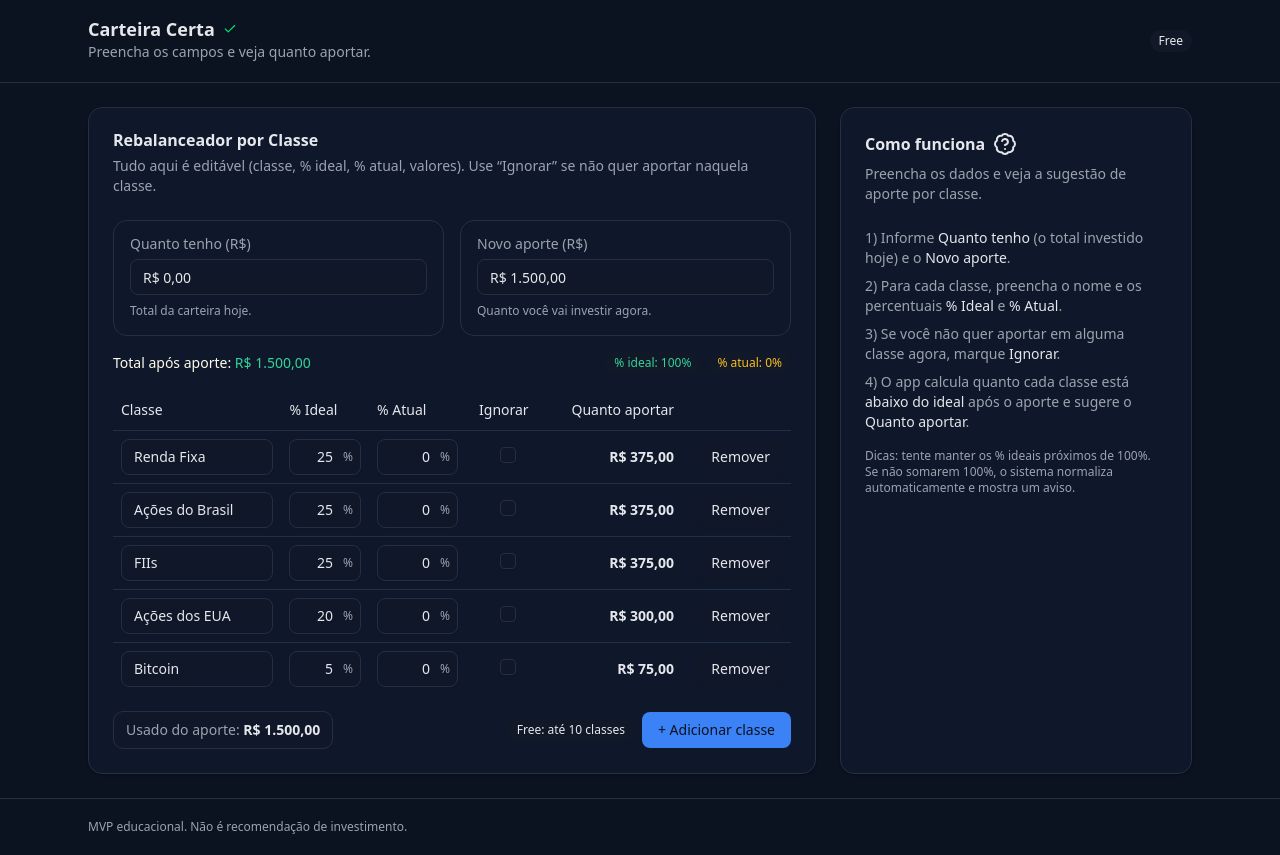
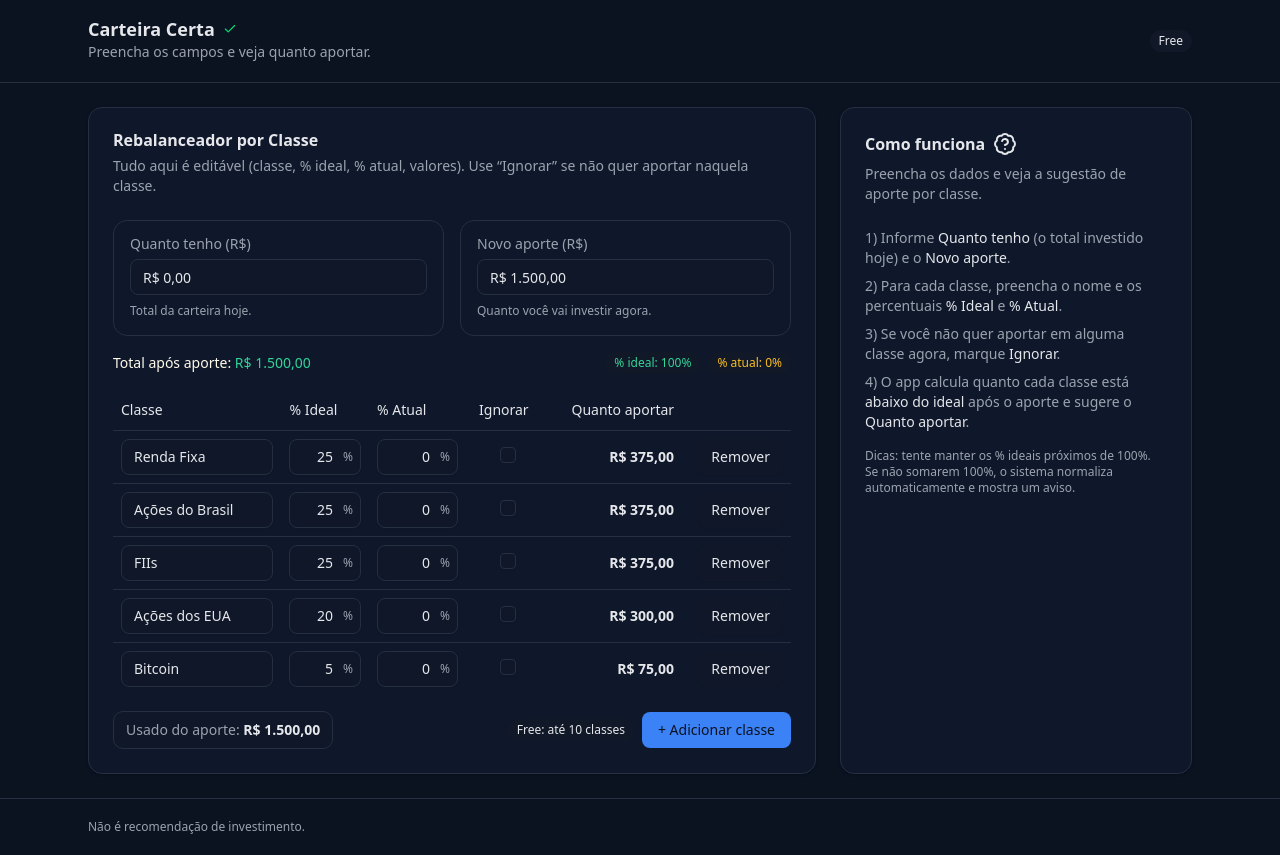
Before and after one commit to felipe-script/carteira-certa-nextjs, a Next.js app: page / in a window 1280 px wide. Built offline with nearby package versions, Linux system fonts and the light colour scheme.

Commit message:
fix: remove redundant text from footer disclaimer

```diff
--- a/src/app/page.tsx
+++ b/src/app/page.tsx
@@ -32,7 +32,7 @@ export default function Home() {
 
       <footer className="border-t border-border">
         <div className="mx-auto w-full max-w-6xl px-6 py-5 text-xs text-muted-foreground">
-          MVP educacional. Não é recomendação de investimento.
+          Não é recomendação de investimento.
         </div>
       </footer>
     </div>
```
